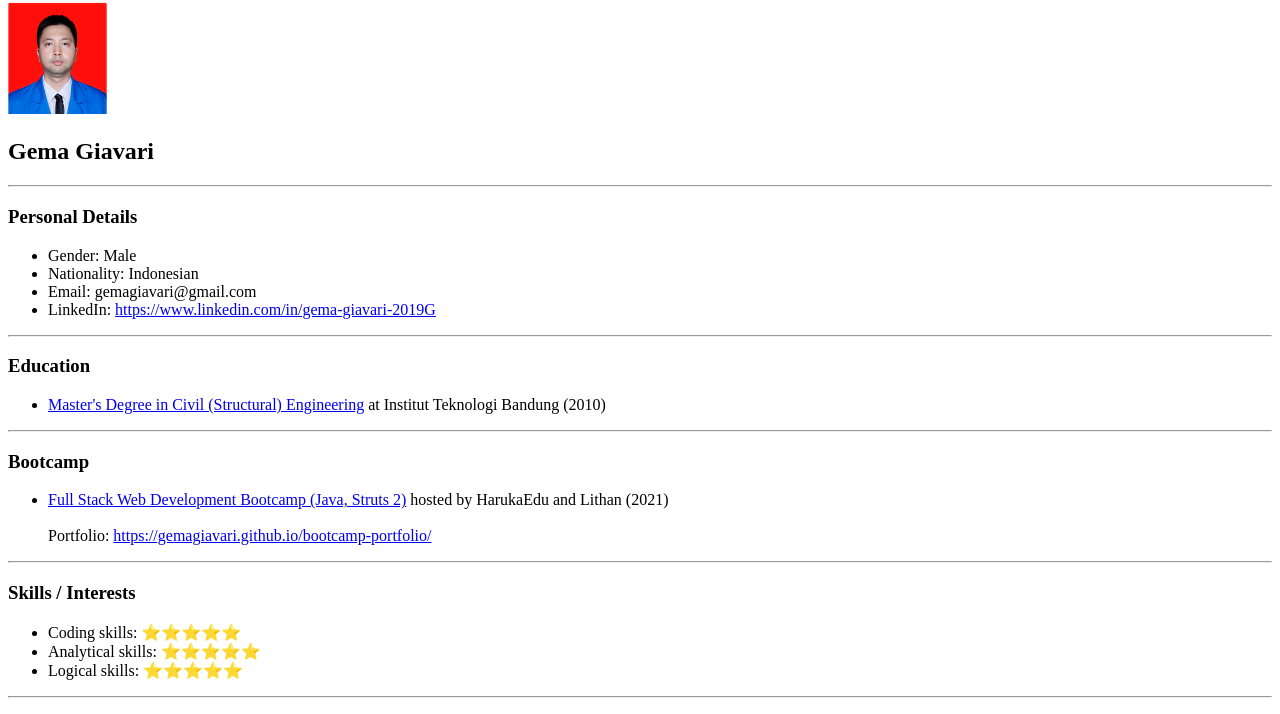
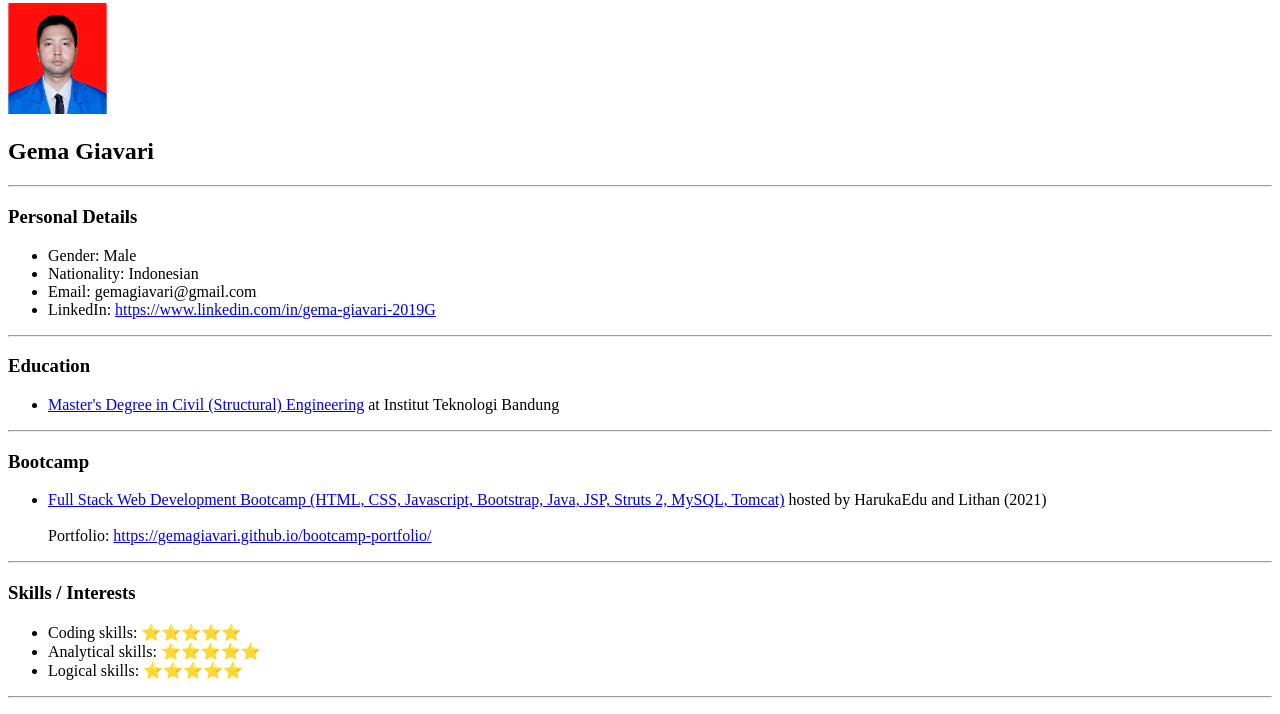
Before and after one commit to gemagiavari/online-CV, a plain HTML site: page index.html in a window 1280 px wide. Shown: the part 78-792 px from the top of the page. Drawn offline with Linux system fonts and the light colour scheme.

Commit message:
Update index.html

```diff
--- a/index.html
+++ b/index.html
@@ -40,7 +40,7 @@
           target="_blank"
           >Master's Degree in Civil (Structural) Engineering</a
         >
-        at Institut Teknologi Bandung (2010)
+        at Institut Teknologi Bandung
       </li>
     </ul>
     <hr />
@@ -50,7 +50,7 @@
         <a
           href="https://drive.google.com/file/d/1EgIIlx2pD9C1nAYCH2sYUYJYr3fg-ILo/view?usp=share_link"
           target="_blank"
-          >Full Stack Web Development Bootcamp (Java, Struts 2)</a
+          >Full Stack Web Development Bootcamp (HTML, CSS, Javascript, Bootstrap, Java, JSP, Struts 2, MySQL, Tomcat)</a
         >
         hosted by HarukaEdu and Lithan (2021) <br />
         <br />
```
